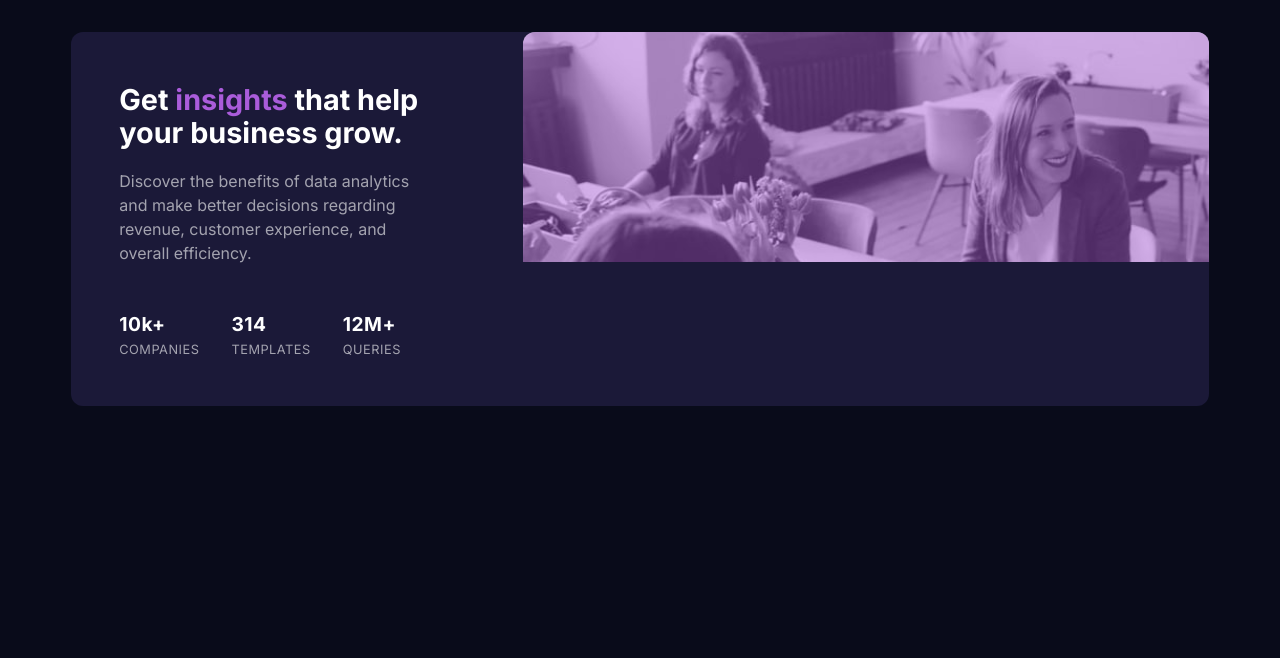
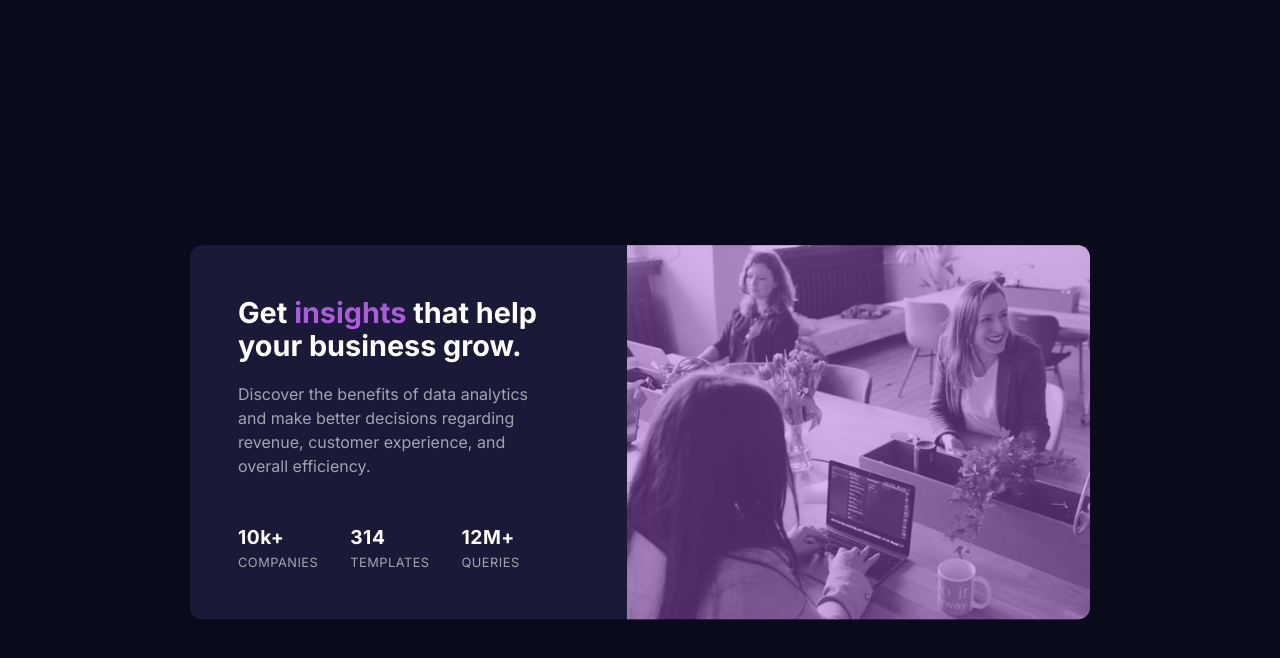
Before and after one commit to mrLuisFer/stats-card-frontendmentor, a plain HTML site: page index.html in a window 1280 px wide. Drawn offline with Linux system fonts and the light colour scheme.

Commit message:
adding styles for desktop screen and fixing some styles

```diff
--- a/css/index.css
+++ b/css/index.css
@@ -13,6 +13,16 @@
   --slightly-transparent-white: hsla(0, 0%, 100%, 0.75);
   /* (stat headings) */
   --slightly-transparent-white: hsla(0, 0%, 100%, 0.6);
+  --transition: 0.2s ease;
+}
+
+html {
+  box-sizing: border-box;
+}
+
+* {
+  box-sizing: inherit; /* -> border-box */
+  padding: 0;
 }
 
 body {
@@ -88,6 +98,11 @@ main {
   line-height: 1.5;
   font-size: 1rem;
   color: var(--slightly-transparent-white);
+  transition: var(--transition);
+}
+.card-text:hover {
+  color: var(--white);
+  opacity: 0.9;
 }
 
 /* Companies Section */
@@ -102,6 +117,10 @@ main {
   font-weight: 700;
   font-size: 1.6rem;
   margin: 1rem 0;
+  transition: var(--transition);
+}
+.card-list-item:hover {
+  color: var(--soft-violet);
 }
 
 .card-list-item-span {
@@ -118,11 +137,24 @@ main {
 }
 
 @media (min-width: 800px) {
+  main {
+    min-height: 100vh;
+    position: relative;
+  }
+
   .card-container {
     display: flex;
     width: 90%;
+    max-width: 900px;
     flex-direction: row-reverse;
     text-align: left;
+    justify-content: space-between;
+
+    margin: 0;
+    position: absolute;
+    top: 50%;
+    -ms-transform: translateY(-50%);
+    transform: translateY(-50%);
   }
 
   .card-content-container {
@@ -144,4 +176,19 @@ main {
   .card-list-item {
     font-size: 1.2rem;
   }
+
+  .card-img {
+    height: auto;
+    display: block;
+    background: url(../images/image-header-desktop.jpg);
+    background-repeat: no-repeat;
+    margin: 0;
+    background-size: cover;
+    width: 800px;
+    border-radius: 0 12px 12px 0;
+  }
+  .card-img::after {
+    border-radius: 0 12px 12px 0;
+    height: 100%;
+  }
 }
--- a/index.html
+++ b/index.html
@@ -25,7 +25,7 @@
   <body>
     <main>
       <div class="card-container">
-        <div class="card-img"></div>
+        <div class="card-img" draggable="false"></div>
         <div class="card-content-container">
           <h1 class="card-title">
             Get <span>insights</span> that help your business grow.
```
